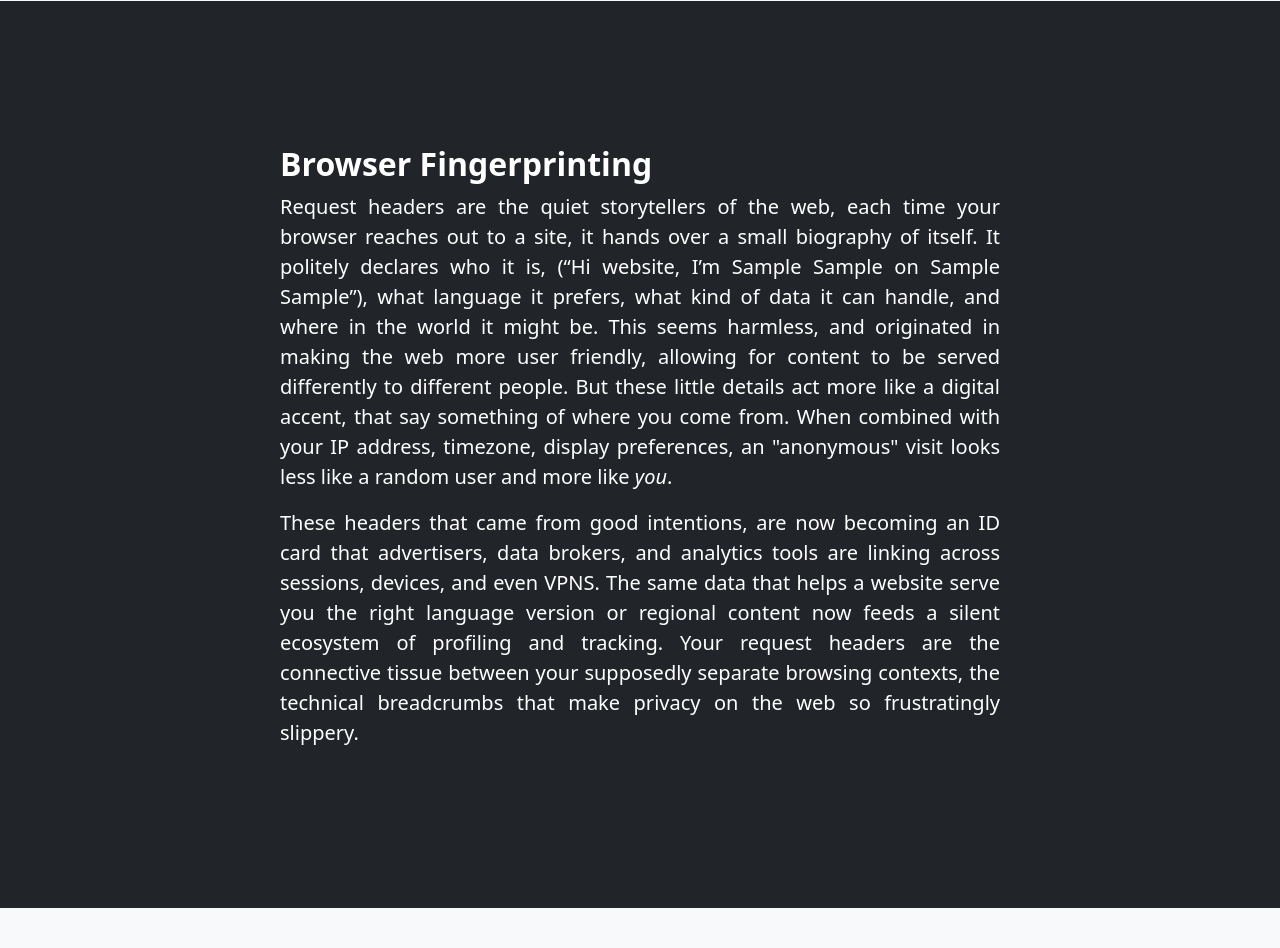
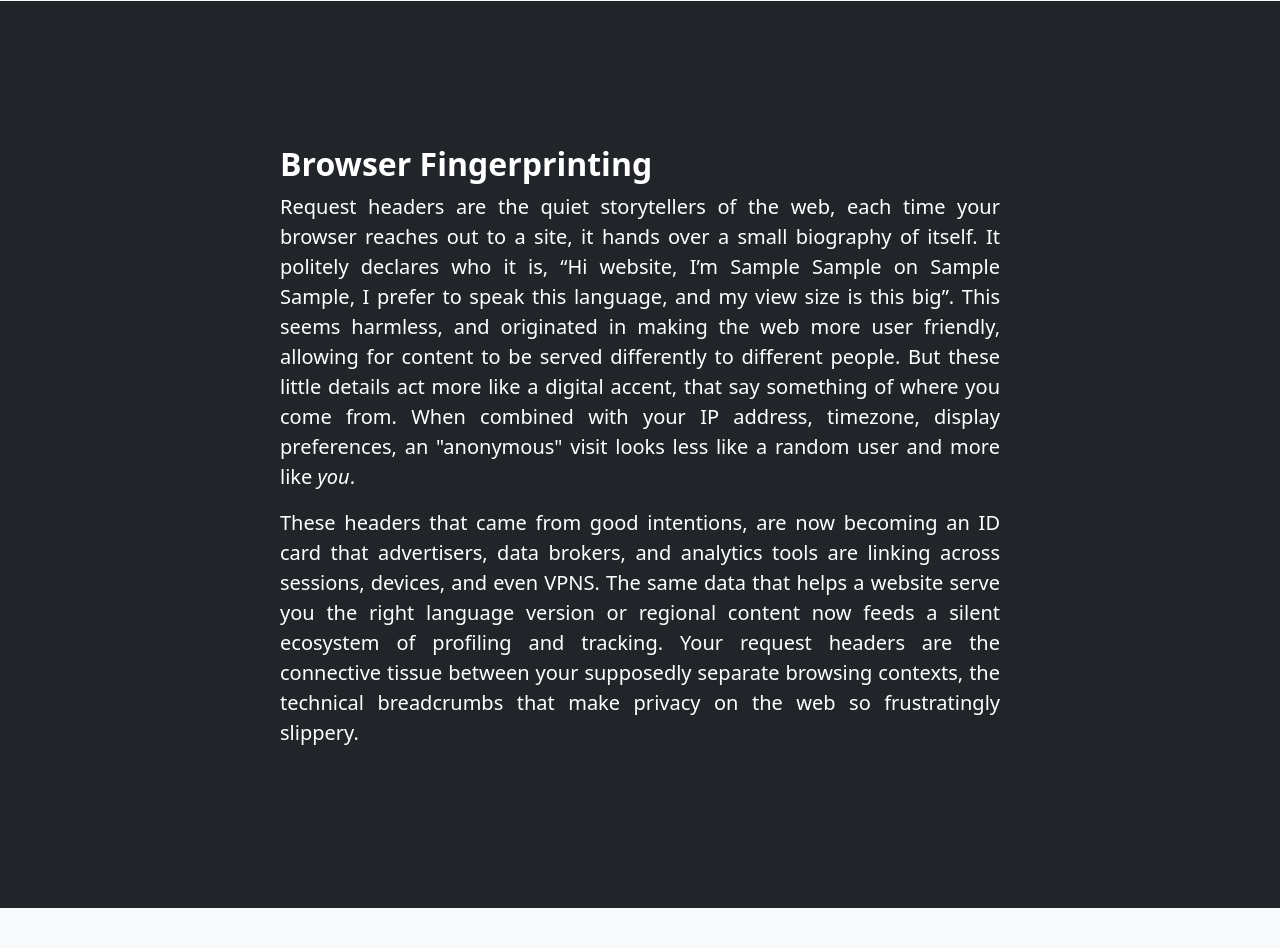
Before and after one commit to CPettifo/headers, a Flask app: template services/collector/templates/index.html in a window 1280 px wide. Shown: the part 1525-2473 px from the top of the page. Run offline with Flask 3, Linux system fonts and the light colour scheme; the template is opened without the code that fills it: most values are stand-ins (such as "Sample title", 1, 10 or a date in 2020).

Commit message:
tidy content & swap technical subsections

```diff
--- a/services/collector/templates/index.html
+++ b/services/collector/templates/index.html
@@ -83,9 +83,9 @@
                         <div>
                             <p class="lead">
                                 Request headers are the quiet storytellers of the web, each time your browser reaches out to a site,
-                                it hands over a small biography of itself. It politely declares who it is, (“Hi website, I’m {{device_browser}}
-                                {{device_browser_version}} on {{device_os}} {{device_os_version}}”), what language it prefers, what kind of data it can handle,
-                                and where in the world it might be. This seems harmless, and originated in making the web more user friendly, allowing for content
+                                it hands over a small biography of itself. It politely declares who it is, “Hi website, I’m {{device_browser}}
+                                {{device_browser_version}} on {{device_os}} {{device_os_version}}, I prefer to speak this language, and my view size is
+                                this big”. This seems harmless, and originated in making the web more user friendly, allowing for content
                                 to be served differently to different people. But these little details act more like a digital accent, that say something of where you come
                                 from. When combined with your IP address, timezone, display preferences, an "anonymous" visit looks less like a random user and more like
                                 <em>you</em>.
@@ -109,19 +109,14 @@
                 <div class="row gx-4 justify-content-center">
                     <div class="col-lg-8">
                         <h2 class="fw-bolder">Technical Stuff</h2>
-                        <h3>Description</h3>
+                        <h3>System Diagram</h3>
                         <p class="lead">
                             Lorem ipsum dolor sit amet, consectetur adipiscing elit, sed do eiusmod tempor incididunt ut labore et dolore magna aliqua. Ut enim
                             ad minim veniam, quis nostrud exercitation ullamco laboris nisi ut aliquip ex ea commodo consequat. Duis aute irure dolor in reprehenderit
                             in voluptate velit esse cillum dolore eu fugiat nulla pariatur. Excepteur sint occaecat cupidatat non proident, sunt in culpa qui officia
                             deserunt mollit anim id est laborum.
                         </p>
-                        <p class="lead">
-                            Lorem ipsum dolor sit amet, consectetur adipiscing elit, sed do eiusmod tempor incididunt ut labore et dolore magna aliqua. Ut enim
-                            ad minim veniam, quis nostrud exercitation ullamco laboris nisi ut aliquip ex ea commodo consequat. Duis aute irure dolor in reprehenderit
-                            in voluptate velit esse cillum dolore eu fugiat nulla pariatur. Excepteur sint occaecat cupidatat non proident, sunt in culpa qui officia
-                            deserunt mollit anim id est laborum.
-                        </p>
+
                     </div>
                 </div>
             </div>
@@ -130,7 +125,13 @@
             <div class="container px-4">
                 <div class="row gx-4 justify-content-center">
                     <div class="col-lg-8">
-                        <h3>System Diagram</h3>
+                        <h3>Description</h3>
+                        <p class="lead">
+                            Lorem ipsum dolor sit amet, consectetur adipiscing elit, sed do eiusmod tempor incididunt ut labore et dolore magna aliqua. Ut enim
+                            ad minim veniam, quis nostrud exercitation ullamco laboris nisi ut aliquip ex ea commodo consequat. Duis aute irure dolor in reprehenderit
+                            in voluptate velit esse cillum dolore eu fugiat nulla pariatur. Excepteur sint occaecat cupidatat non proident, sunt in culpa qui officia
+                            deserunt mollit anim id est laborum.
+                        </p>
                         <p class="lead">
                             Lorem ipsum dolor sit amet, consectetur adipiscing elit, sed do eiusmod tempor incididunt ut labore et dolore magna aliqua. Ut enim
                             ad minim veniam, quis nostrud exercitation ullamco laboris nisi ut aliquip ex ea commodo consequat. Duis aute irure dolor in reprehenderit
```
